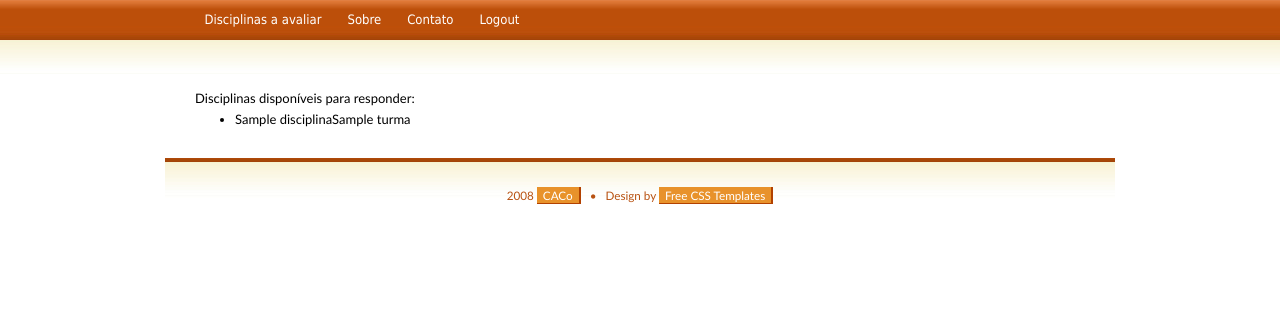
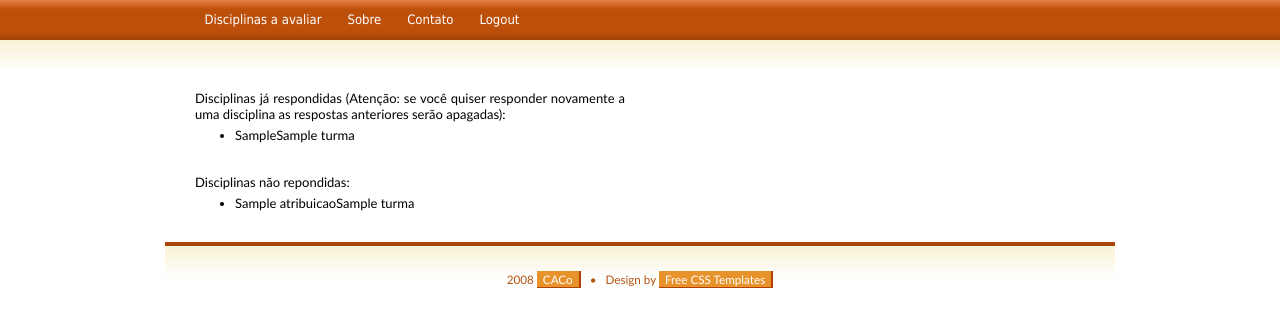
Before and after one commit to padovan/gda, a Django app: template templates/sad/all_to_answer.html in a window 1280 px wide. Shown: the part 110-437 px from the top of the page. Run offline with Django 3.2, Linux system fonts and the light colour scheme; the template is opened without the code that fills it: most values are stand-ins (such as "Sample title", 1, 10 or a date in 2020).

Commit message:
*Add support to view and resubmit questionary already answered. *When return from a questionary submited show that such course is answered.
--pao




git-svn-id: https://sad-fenix.googlecode.com/svn/trunk@50 aa523ed0-0652-0410-bfd5-2b4be68e55b5

```diff
--- a/templates/sad/all_to_answer.html
+++ b/templates/sad/all_to_answer.html
@@ -1,14 +1,24 @@
 {% extends 'sad/base.html' %}
 {% block content %}
 {% if respondido %}
-<p>Obrigado por responder essa disciplina!</p>
+	<p>Você respondeu à disciplina {{ultima_resp}}</p>
+	<p> Obrigado.</p>
 {% endif %}
 
-{% if disciplinas %}
-    Disciplinas dispon&iacute;veis para responder:
+{% if atr_resp %}
+    Disciplinas já respondidas (Atenção: se você quiser responder novamente a uma disciplina as respostas anteriores serão apagadas):
     <ul>
-        {% for disciplina in disciplinas %}
-        <li><a href="/IC/{{ano}}s{{semestre}}/{{disciplina}}{{turma}}/answer/">{{ disciplina }}{{ turma }}</a></li>
+        {% for d in atr_resp %}
+        <li><a href="/IC/{{ano}}s{{semestre}}/{{d}}{{turma}}/answer/">{{d}}{{ turma }}</a></li>
+        {% endfor %}
+    </ul>
+{% endif %}
+
+{% if atribuicao %}
+    Disciplinas não repondidas:
+    <ul>
+        {% for d  in atribuicao %}
+        <li><a href="/IC/{{ano}}s{{semestre}}/{{d}}{{turma}}/answer/">{{ d }}{{ turma }}</a></li>
         {% endfor %}
     </ul>
 {% else %}
```
Also changed, not shown: sad/views.py (+14 -4 lines).
